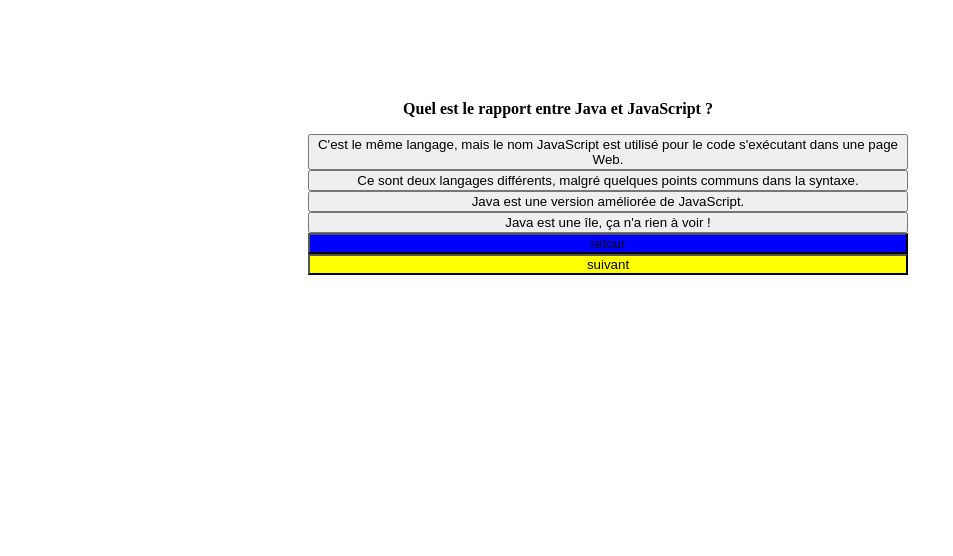
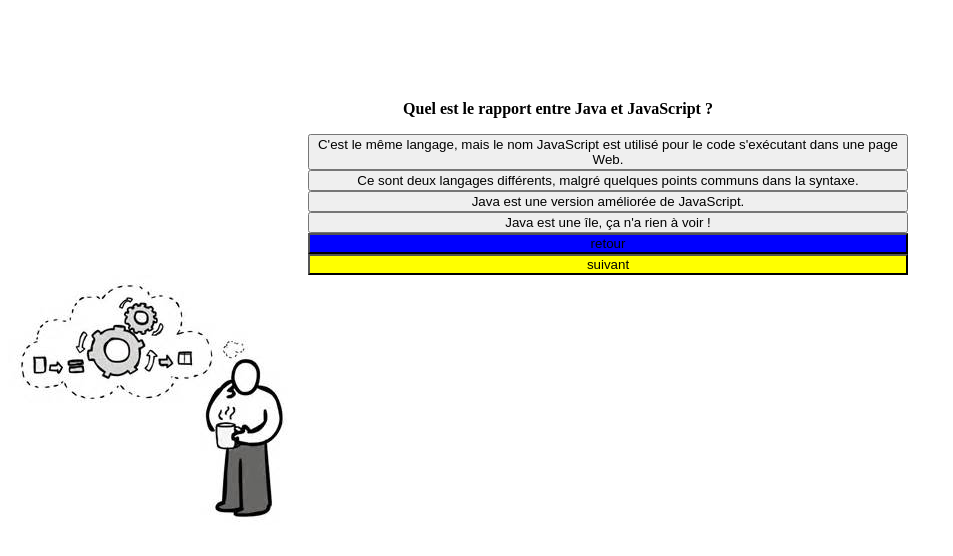
Before and after one commit to elbayass/Quiz, a plain HTML site: page index.html in a window 1280 px wide. Shown: the whole page, without its empty margins (0-953 px from the left). Drawn offline with nearby package versions, Linux system fonts and the light colour scheme.

Commit message:
ajout_de_photo

```diff
--- a/index.css
+++ b/index.css
@@ -1,3 +1,7 @@
+img {
+  width: 300px;
+  height: auto;
+}
 .container {
   max-width: 100%;
 }
--- a/index.html
+++ b/index.html
@@ -230,6 +230,7 @@
         </div>
 
     </div>
+    <img src="reflechie.jpg">
     <script type="text/javascript" src="index.js"></script>
   </body>
 </html>
```
Also changed, not shown: reflechie.jpg (added).
